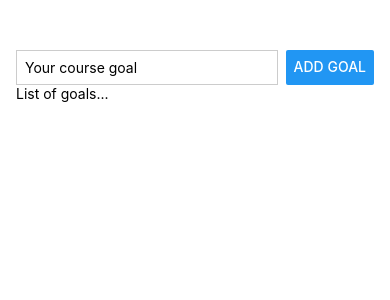
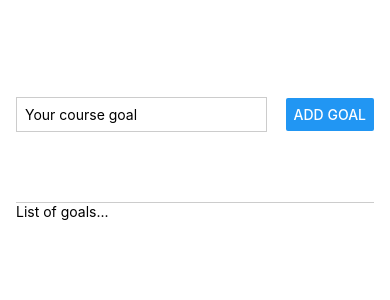
Before and after one commit to xsmorex/my-rn-app, a React Native app: screen / in a window 390 px wide. Shown: the top 300 px of the page. Built offline with nearby package versions, Linux system fonts and the light colour scheme.

Commit message:
handle user imput

```diff
--- a/App.js
+++ b/App.js
@@ -1,14 +1,30 @@
+import { useState } from 'react';
 import { Button, StyleSheet, Text, View, TextInput } from "react-native";
 
 export default function App() {
+
+  const [enteredGoalText, setEnteredGoalText] = useState("");
+
+  const goalInputHandler = (enteredText) => {
+    console.log(enteredText);
+    setEnteredGoalText(enteredText);
+  };
+  const addGoalHandler = () => {
+    console.log(enteredGoalText);
+  };
+
   return (
     <View style={styles.appContainer}>
       <View style={styles.inputContainer}>
         {/* input, add text and a button */}
-        <TextInput style={styles.textInput} placeholder="Your course goal" />
-        <Button title="Add Goal" />
+        <TextInput
+          style={styles.textInput}
+          placeholder="Your course goal"
+          onChangeText={goalInputHandler}
+        />
+        <Button title="Add Goal" onPress={addGoalHandler} />
       </View>
-      <View>
+      <View style={styles.goalsContainer}>
         {/*the list of goals that are renderred */}
         <Text>List of goals...</Text>
       </View>
@@ -17,24 +33,32 @@
 }
 
 const styles = StyleSheet.create({
-  appContainer:{
+  appContainer: {
+    flex: 1,
     paddingTop: 50,
     paddingHorizontal: 16,
   },
-  inputContainer:{
+  inputContainer: {
+    flex: 1,
     flexDirection: "row",
     justifyContent: "space-between",
+    alignItems: "center",
+    paddingBottom: 24,
+    borderBottomWidth: 1,
+    borderBottomColor: "#cccccc",
   },
-  textInput:{
-    width: "80%",
+  textInput: {
+    width: "70%",
     borderWidth: 1,
     borderColor: "#cccccc",
     marginRight: 8,
     padding: 8,
+  },
+  goalsContainer: {
+    flex: 5,
+  },
 
-  },
   container: {
-    flex: 1,
     backgroundColor: "#fff",
     alignItems: "center",
     justifyContent: "center",
```
